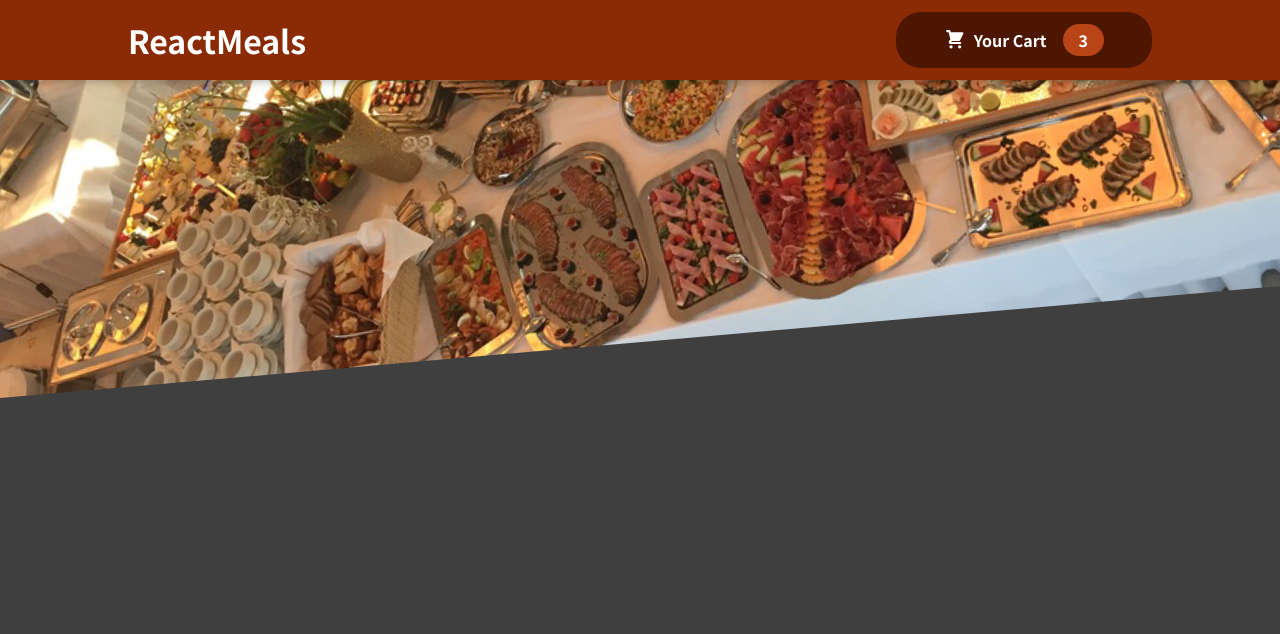
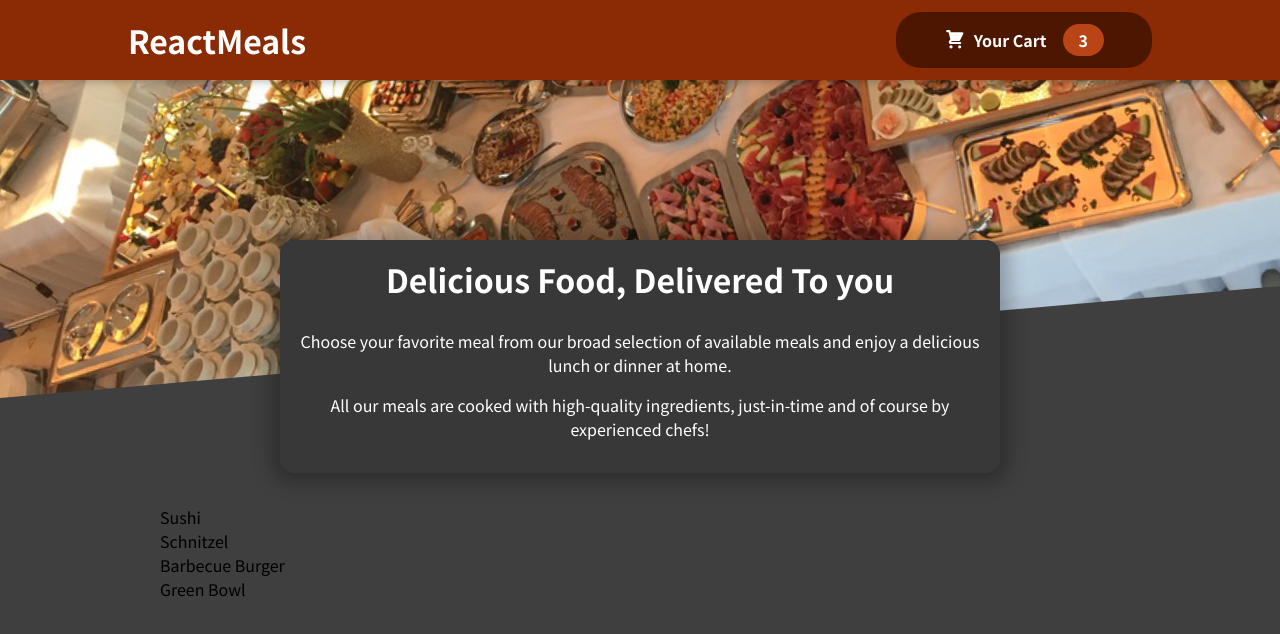
Before and after one commit to Dakota-Leonard/react-food-ordering-app, a React (Create React App) app: page / in a window 1280 px wide. Shown: the top 634 px of the page. Built offline with nearby package versions, Linux system fonts and the light colour scheme.

Commit message:
Add Card wrapper component

```diff
--- a/src/App.js
+++ b/src/App.js
@@ -1,10 +1,14 @@
 import Header from './components/Layout/Header';
 import React from 'react';
+import Meals from './components/Meals/Meals';
 
 function App() {
   return (
     <React.Fragment>
       <Header />
+      <main>
+        <Meals />
+      </main>
     </React.Fragment>
   );
 }
--- /dev/null
+++ b/src/components/UI/Card.js
@@ -0,0 +1,3 @@
+const Card = props => {
+  return <div className={classes.card}>{props.children}</div>;
+};
```
